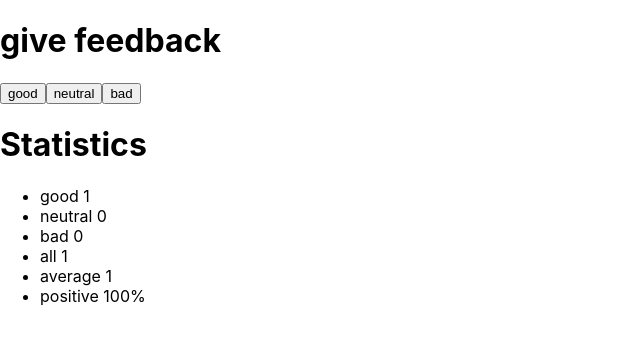
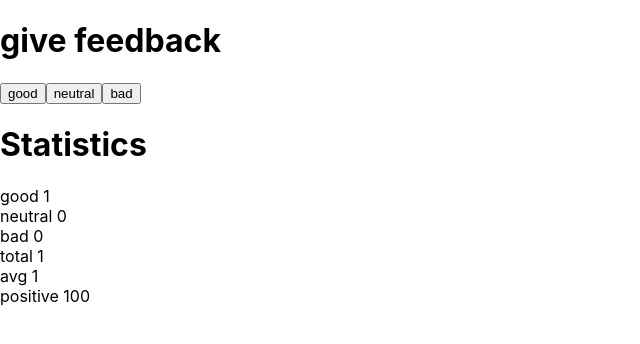
Before and after one commit to ebicomp/helsinki, a React (Create React App) app in the folder part1/unicafe/: page / in a window 1280 px wide. Both pictures are taken after a click on the button "good". Shown: the top 344 px of the page, without its empty margins (0-640 px from the left). Built offline with nearby package versions, Linux system fonts and the light colour scheme.

Commit message:
1.10: unicafe step5

```diff
--- a/part1/unicafe/src/App.js
+++ b/part1/unicafe/src/App.js
@@ -6,16 +6,26 @@ const Statistics = (props) => {
   return (
     <div>
       <h1>Statistics</h1>
-      <ul>
-        <li>good {good}</li>
-        <li>neutral {neutral}</li>
-        <li>bad {bad}</li>
-        <li>all {total}</li>
-        <li>average {avg}</li>
-        <li>positive {positive}%</li>
-      </ul>
+      <StatisticLine text="good" value={good} />
+      <StatisticLine text="neutral" value={neutral} />
+      <StatisticLine text="bad" value={bad} />
+      <StatisticLine text="total" value={total} />
+      <StatisticLine text="avg" value={avg} />
+      <StatisticLine text="positive" value={positive} />
     </div>
   );
+};
+const StatisticLine = (props) => {
+  const { text, value } = props;
+  return (
+    <div>
+      {text} {value}
+    </div>
+  );
+};
+const Button = (props) => {
+  const { text, onClickHandler } = props;
+  return <button onClick={onClickHandler}>{text}</button>;
 };
 
 const App = () => {
@@ -55,9 +65,9 @@ const App = () => {
     <div>
       <h1>give feedback</h1>
       <div>
-        <button onClick={goodHandler}>good</button>
-        <button onClick={neutralHandler}>neutral</button>
-        <button onClick={badHandler}>bad</button>
+        <Button onClickHandler={goodHandler} text="good"></Button>
+        <Button onClickHandler={neutralHandler} text="neutral"></Button>
+        <Button onClickHandler={badHandler} text="bad"></Button>
       </div>
       <Statistics
         good={good}
```
